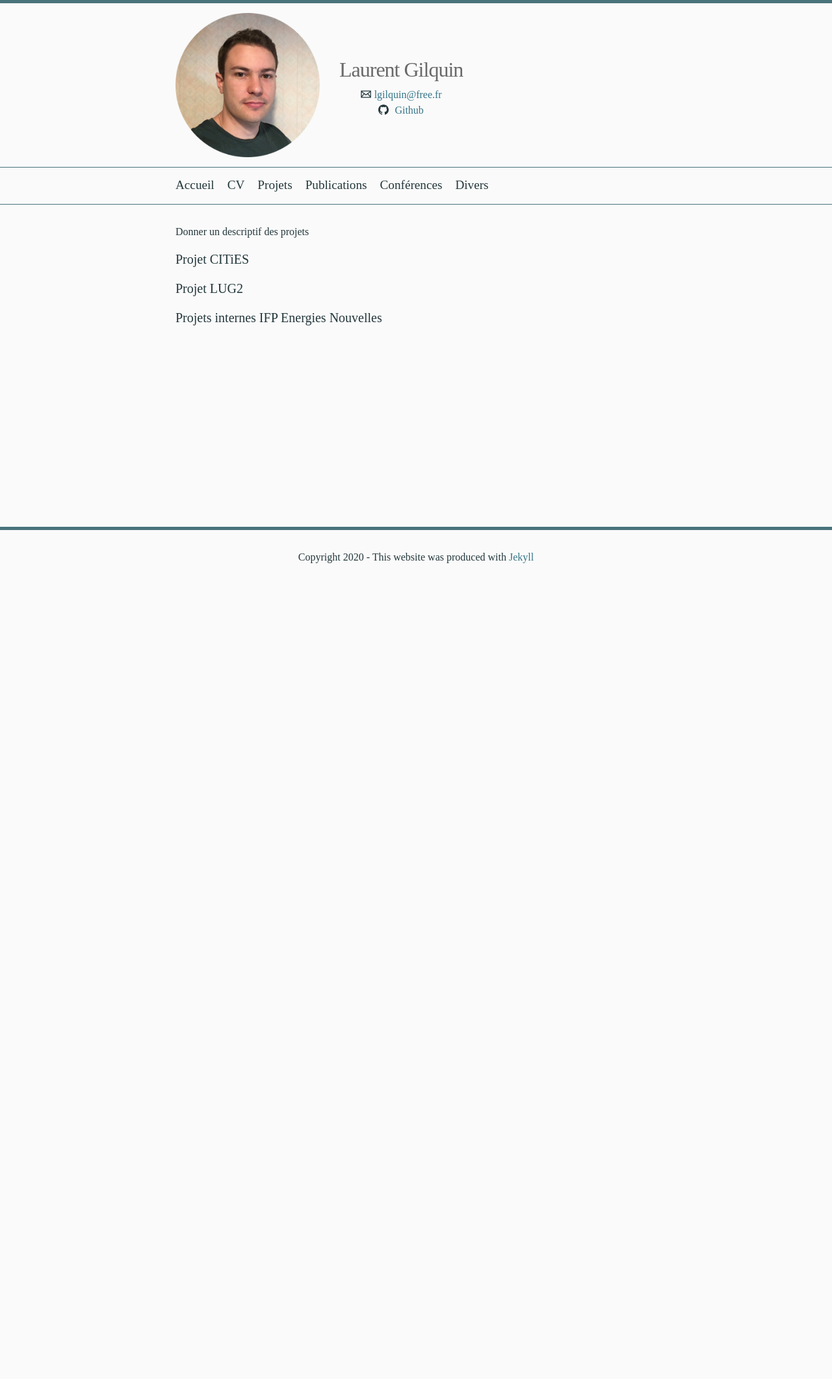
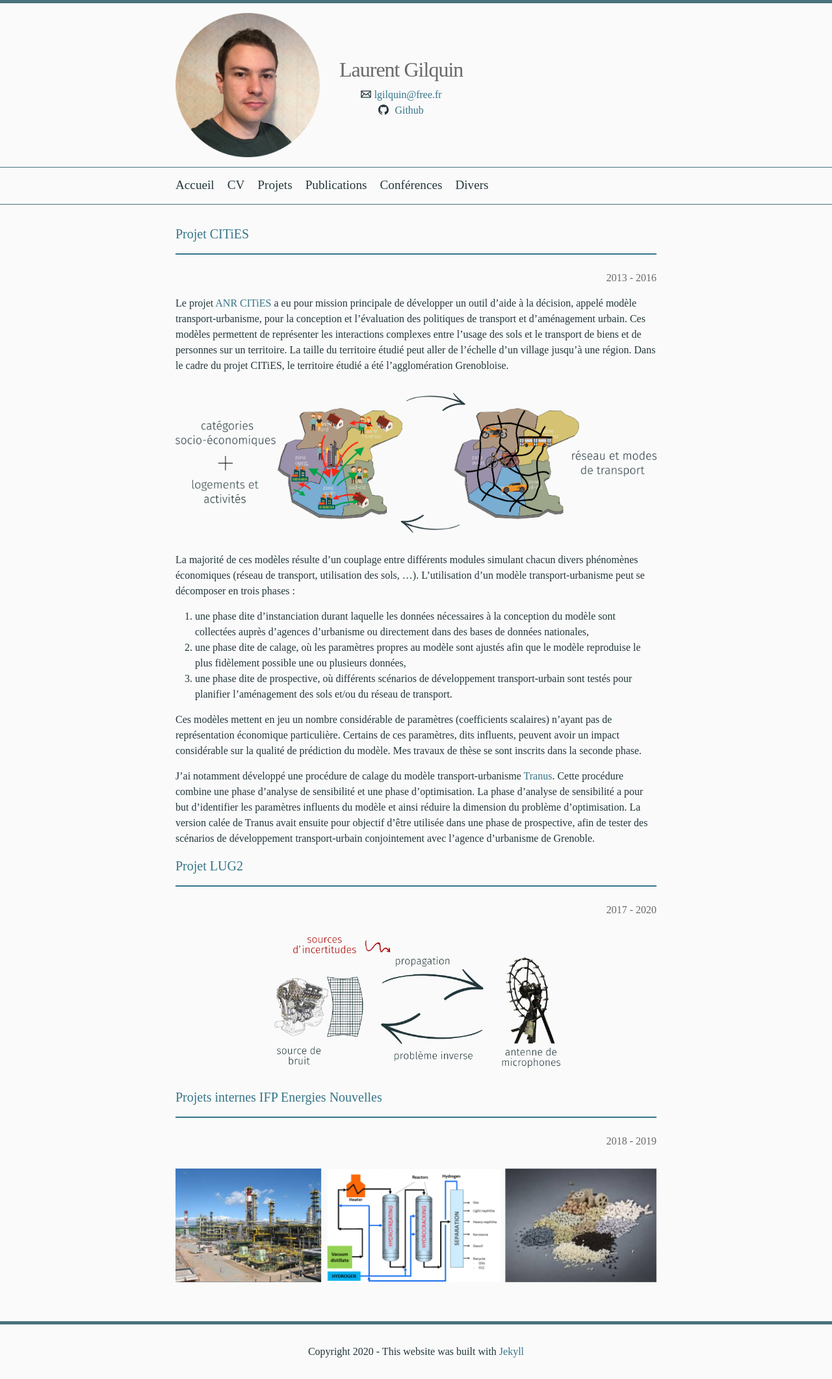
Before and after one commit to Gilquin/Gilquin.github.io, a Jekyll site: the page built from docs/projets.markdown, in a window 1280 px wide. Shown: the whole page at 65% size. Built offline with Jekyll 4.4.1, drawn with Linux system fonts in a browser that asks for light colours; some web fonts are replaced; before the commit the page ends 900 px from its top, so only the background shows below that.

Commit message:
filled projets section

```diff
--- a/docs/404.html
+++ b/docs/404.html
@@ -19,7 +19,7 @@ layout: default
 
 <div class="container">
   <!-- <h1>404</h1> -->
-  <h1> <img src="../assets/images/404.png" alt="Avatar"> </h1>
+  <h1> <img src="../assets/images/404.png" alt="404"> </h1>
 
   <p><strong>Page not found :(</strong></p>
   <p>The requested page could not be found.</p>
--- a/docs/_includes/footer.html
+++ b/docs/_includes/footer.html
@@ -3,7 +3,7 @@
 
   <div class="wrapper">
 
-  <center> Copyright 2020 - This website was produced with <a href="https://jekyllrb.com/">Jekyll</a> <center>
+  <center> Copyright 2020 - This website was built with <a href="https://jekyllrb.com/">Jekyll</a> <center>
 
 <!--    <h2 class="footer-heading">{{ site.title | escape }}</h2>
 
--- a/docs/_includes/head.html
+++ b/docs/_includes/head.html
@@ -8,4 +8,7 @@
   {%- if jekyll.environment == 'production' and site.google_analytics -%}
     {%- include google-analytics.html -%}
   {%- endif -%}
+
+  {% include mathjax.html %}
+
 </head>
--- a/docs/projets.markdown
+++ b/docs/projets.markdown
@@ -2,15 +2,62 @@
 layout: page
 title: Projets
 permalink: /projets/
+usemathjax: true
 ---
 
-Donner un descriptif des projets
+<style type="text/css" media="screen">
+.container {
+margin: 10px auto;
+max-width: 750px;
+text-align: center;
+}
+h1 {
+margin: 30px 0;
+font-size: 4em;
+line-height: 1;
+letter-spacing: -1px;
+}
+</style>
 
 
 #### Projet CITiES
+{: .header_color}
+<hr style="height:2px;border-width:0;color:gray;background-color:#367588"><br>
+<span class="time">2013 - 2016</span><br>
+
+Le projet <a href="https://anr.fr/Projet-ANR-12-MONU-0020">ANR CITiES</a> a eu pour mission principale de développer un outil d’aide à la décision, appelé modèle transport-urbanisme, pour la conception et l’évaluation des politiques de transport et d’aménagement urbain. Ces modèles permettent de représenter les interactions complexes entre l'usage des sols et le transport de biens et de personnes sur un territoire. La taille du territoire étudié peut aller de l'échelle d'un village jusqu'à une région. Dans le cadre du projet CITiES, le territoire étudié a été l'agglomération Grenobloise.<br>
+
+<div class="container">
+<h1> <img src="../assets/images/tranus.png" alt="tranus"> </h1>
+</div>
+
+La majorité de ces modèles résulte d'un couplage entre différents modules simulant chacun divers phénomènes économiques (réseau de transport, utilisation des sols, ...). L'utilisation d'un modèle transport-urbanisme peut se décomposer en trois phases :
+
+1. une phase dite d'instanciation durant laquelle les données nécessaires à la conception du modèle sont collectées auprès d'agences d'urbanisme ou directement dans des bases de données nationales,
+2. une phase dite de calage, où les paramètres propres au modèle sont ajustés afin que le modèle reproduise le plus fidèlement possible une ou plusieurs données,
+3. une phase dite de prospective, où différents scénarios de développement transport-urbain sont testés pour planifier l'aménagement des sols et/ou du réseau de transport.
+
+Ces modèles mettent en jeu un nombre considérable de paramètres (coefficients scalaires) n'ayant pas de représentation économique particulière. Certains de ces paramètres, dits influents, peuvent avoir un impact considérable sur la qualité de prédiction du modèle. Mes travaux de thèse se sont inscrits dans la seconde phase.
+
+J'ai notamment développé une procédure de calage du modèle transport-urbanisme <a href="http://www.tranus.com/tranus-english">Tranus</a>. Cette procédure combine une phase d'analyse de sensibilité et une phase d'optimisation. La phase d'analyse de sensibilité a pour but d'identifier les paramètres influents du modèle et ainsi réduire la dimension du problème d'optimisation. La version calée de Tranus avait ensuite pour objectif d'être utilisée dans une phase de prospective, afin de tester des scénarios de développement transport-urbain conjointement avec l'agence d'urbanisme de Grenoble.
+
 
 
 #### Projet LUG2
+{: .header_color}
+<hr style="height:2px;border-width:0;color:gray;background-color:#367588"><br>
+<span class="time">2017 - 2020</span><br>
+
+<div class="container">
+<h1> <img style="width:60%" src="../assets/images/lug2.png" alt="lug2"> </h1>
+</div>
 
 
 #### Projets internes IFP Energies Nouvelles
+{: .header_color}
+<hr style="height:2px;border-width:0;color:gray;background-color:#367588"><br>
+<span class="time">2018 - 2019</span><br>
+
+<div class="container">
+<h1> <img style="width:100%" src="../assets/images/ifpen.png" alt="lug2"> </h1>
+</div>
```
Also changed, not shown: docs/_includes/mathjax.html (added, +25 -0 lines), docs/assets/images/ifpen.png (added), docs/assets/images/lug2.png (added), docs/assets/images/tranus.png (added), 1 other file.
